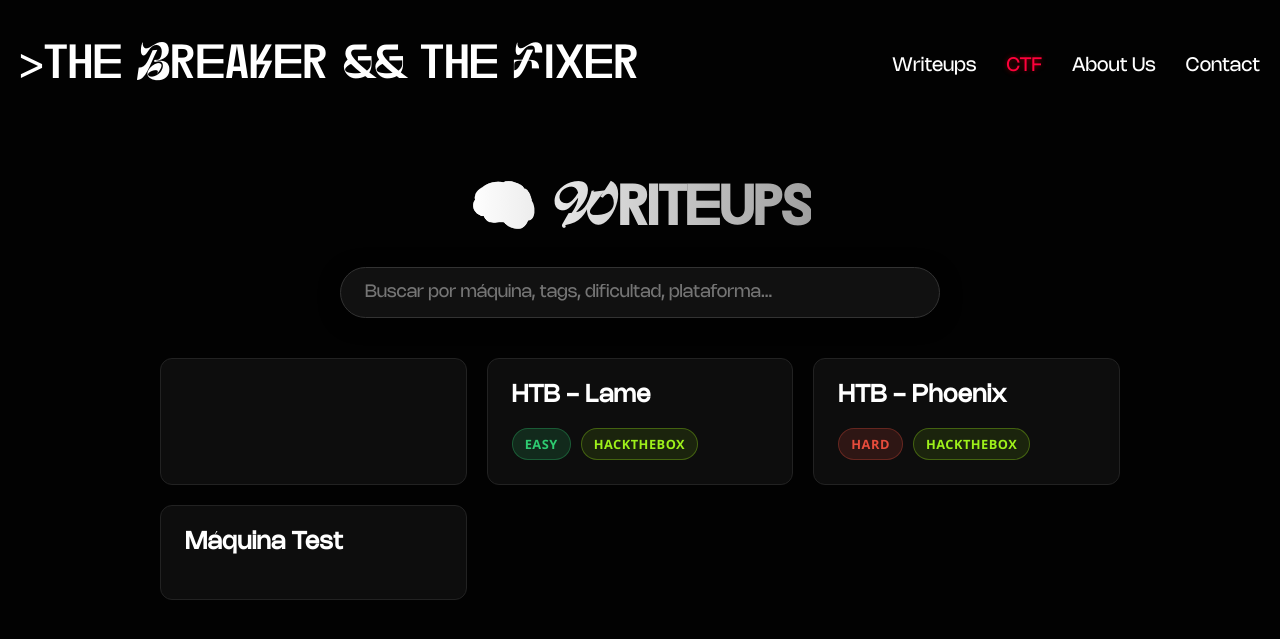
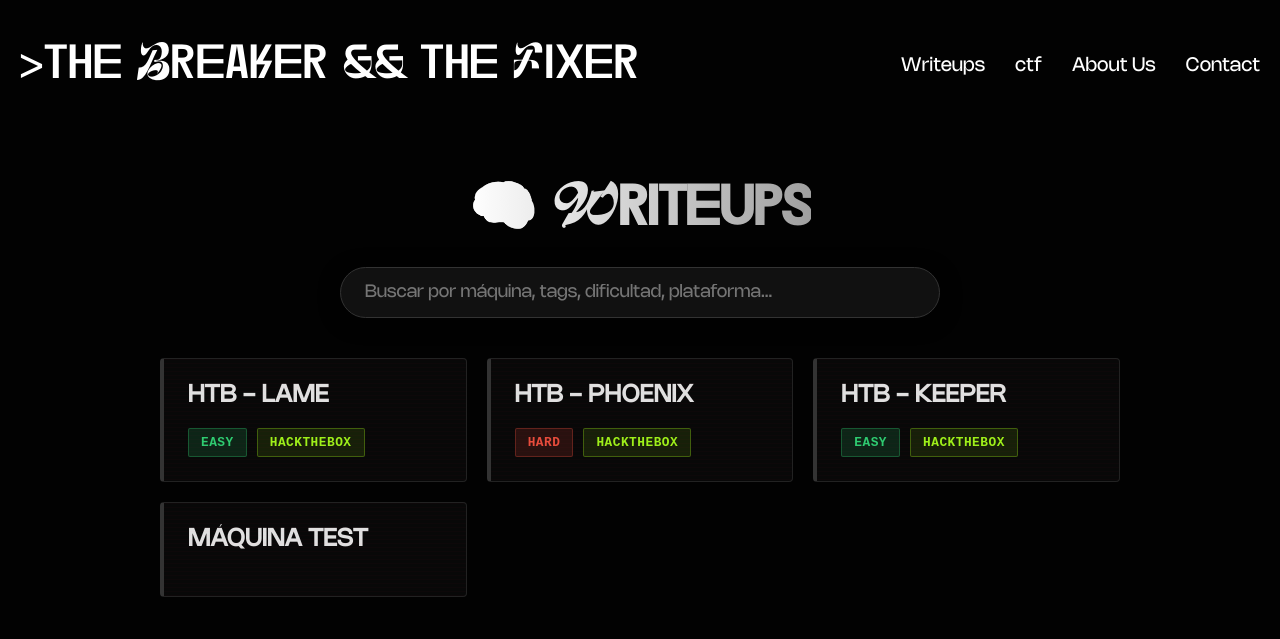
Before and after one commit to BreakerxFixer/breakerxfixer.github.io, a Jekyll site: the page built from writeups.html, in a window 1280 px wide. Shown: the top 639 px of the page. Built offline with Jekyll 4.4.1, drawn with Linux system fonts in a browser that asks for light colours.

Commit message:
style: upgrade writeups aesthetic and standardize CTF to ctf

```diff
--- a/_layouts/writeup.html
+++ b/_layouts/writeup.html
@@ -14,7 +14,7 @@
       <h1><a href="/index.html" style="color: inherit; text-decoration: none;">&gt;the Breaker &amp;&amp; the Fixer</a></h1>
       <nav class="top-nav">
         <a href="/writeups.html">Writeups</a>
-        <a href="/ctf.html" style="color: #ff003c; text-shadow: 0 0 5px rgba(255,0,0,0.5);">CTF</a>
+        <a href="/ctf.html">ctf</a>
         <a href="/aboutus.html">About Us</a>
         <a href="/contact.html">Contact</a>
       </nav>
--- a/aboutus.html
+++ b/aboutus.html
@@ -19,7 +19,7 @@
                     Fixer</a></h1>
             <nav class="top-nav">
                 <a href="/writeups.html">Writeups</a>
-                <a href="/ctf.html">CTF</a>
+                <a href="/ctf.html">ctf</a>
                 <a href="/aboutus.html">About Us</a>
                 <a href="/contact.html">Contact</a>
             </nav>
--- a/ctf.html
+++ b/ctf.html
@@ -86,7 +86,7 @@
             <h1><a href="/index.html" style="color: inherit; text-decoration: none;">&gt;the Breaker &amp;&amp; the Fixer</a></h1>
             <nav class="top-nav">
                 <a href="/writeups.html">Writeups</a>
-                <a href="/ctf.html" style="color: #ff003c; text-shadow: 0 0 5px rgba(255,0,0,0.5);">CTF</a>
+                <a href="/ctf.html">ctf</a>
                 <a href="/aboutus.html">About Us</a>
                 <a href="/contact.html">Contact</a>
             </nav>
--- a/index.html
+++ b/index.html
@@ -18,7 +18,7 @@
                     Fixer</a></h1>
             <nav class="top-nav">
                 <a href="/writeups.html">Writeups</a>
-                <a href="/ctf.html">CTF</a>
+                <a href="/ctf.html">ctf</a>
                 <a href="/aboutus.html">About Us</a>
                 <a href="/contact.html">Contact</a>
             </nav>
--- a/styles.css
+++ b/styles.css
@@ -304,10 +304,23 @@ body {
 }
 
 .writeup-item {
-    background-color: #0d0d0d;
+    background-color: #080808;
     border: 1px solid #222;
-    border-radius: 12px;
-    transition: transform 0.3s ease, border-color 0.3s ease, box-shadow 0.3s ease;
+    border-left: 4px solid #333;
+    border-radius: 4px;
+    transition: all 0.3s ease;
+    position: relative;
+    overflow: hidden;
+}
+
+.writeup-item::before {
+    content: "";
+    position: absolute;
+    top: 0; left: 0; right: 0; bottom: 0;
+    background: linear-gradient(rgba(255,0,60,0.02) 1px, transparent 1px);
+    background-size: 100% 4px;
+    pointer-events: none;
+    z-index: 1;
 }
 
 @keyframes fadeIn {
@@ -324,8 +337,9 @@ body {
 
 .writeup-item:hover {
     transform: translateY(-5px);
-    border-color: #444;
-    box-shadow: 0 10px 30px rgba(0, 0, 0, 0.8);
+    border-color: #ff003c;
+    border-left: 4px solid #ff003c;
+    box-shadow: 0 5px 20px rgba(255, 0, 60, 0.15);
 }
 
 .writeup-link {
@@ -338,12 +352,19 @@ body {
 }
 
 .writeup-title {
-    font-family: 'Nohemi', sans-serif;
+    font-family: 'Nohemi', monospace, sans-serif;
     font-size: 1.5rem;
     font-weight: bold;
     margin-bottom: 20px;
-    color: #fff;
+    color: #e0e0e0;
     letter-spacing: 0.5px;
+    text-transform: uppercase;
+    transition: color 0.3s ease, text-shadow 0.3s ease;
+}
+
+.writeup-item:hover .writeup-title {
+    color: #ff003c;
+    text-shadow: 0 0 8px rgba(255, 0, 60, 0.6);
 }
 
 .writeup-meta {
@@ -355,9 +376,9 @@ body {
 
 .badge {
     padding: 6px 12px;
-    border-radius: 20px;
+    border-radius: 2px;
     font-size: 0.8rem;
-    font-family: 'Segoe UI', Tahoma, Geneva, Verdana, sans-serif;
+    font-family: monospace;
     font-weight: 600;
     text-transform: uppercase;
     letter-spacing: 0.5px;
--- a/writeups.html
+++ b/writeups.html
@@ -18,7 +18,7 @@
           <h1><a href="/index.html" style="color: inherit; text-decoration: none;">&gt;the Breaker &amp;&amp; the Fixer</a></h1>
           <nav class="top-nav">
               <a href="/writeups.html">Writeups</a>
-              <a href="/ctf.html" style="color: #ff003c; text-shadow: 0 0 5px rgba(255,0,0,0.5);">CTF</a>
+              <a href="/ctf.html">ctf</a>
               <a href="/aboutus.html">About Us</a>
               <a href="/contact.html">Contact</a>
           </nav>
```
Also changed, not shown: _writeups/htb-keeper.md (+2 -2 lines).
